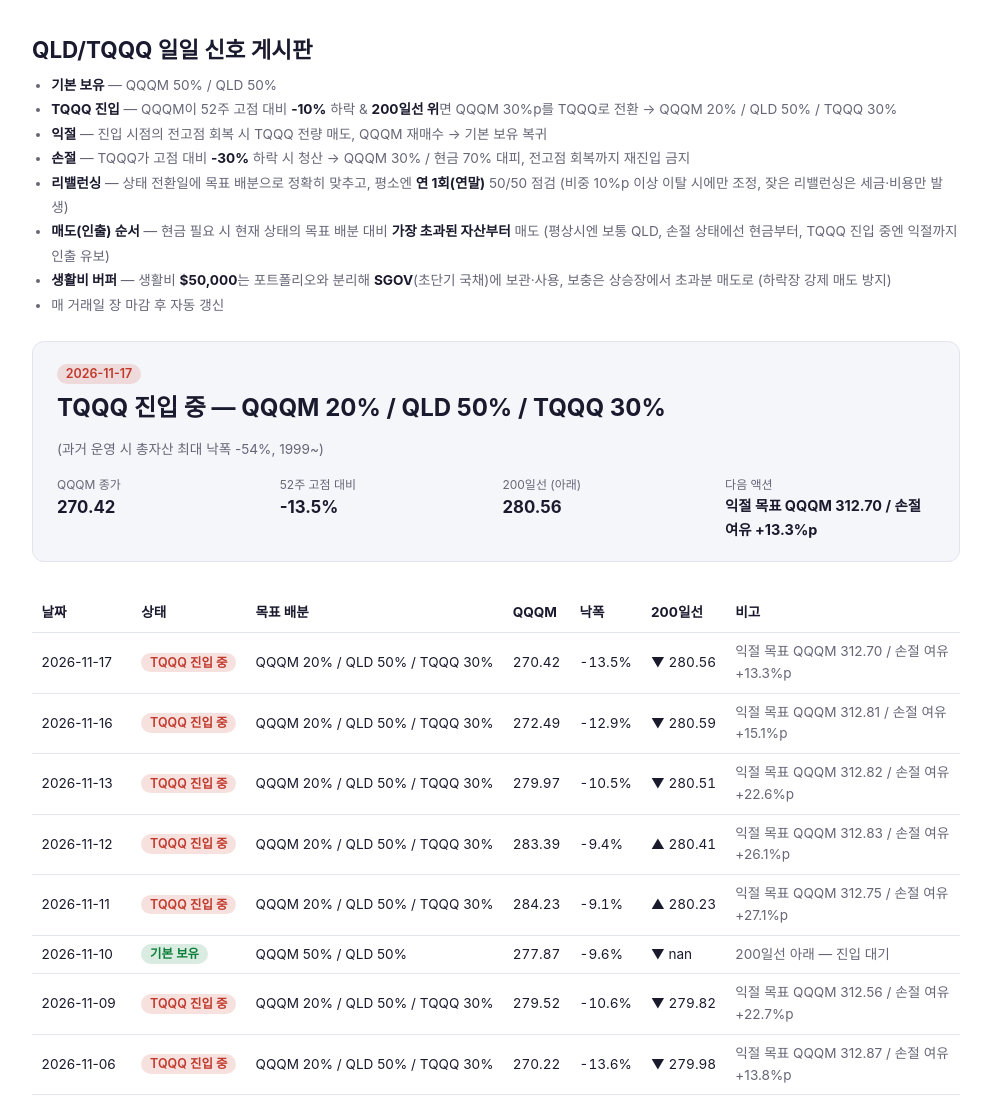
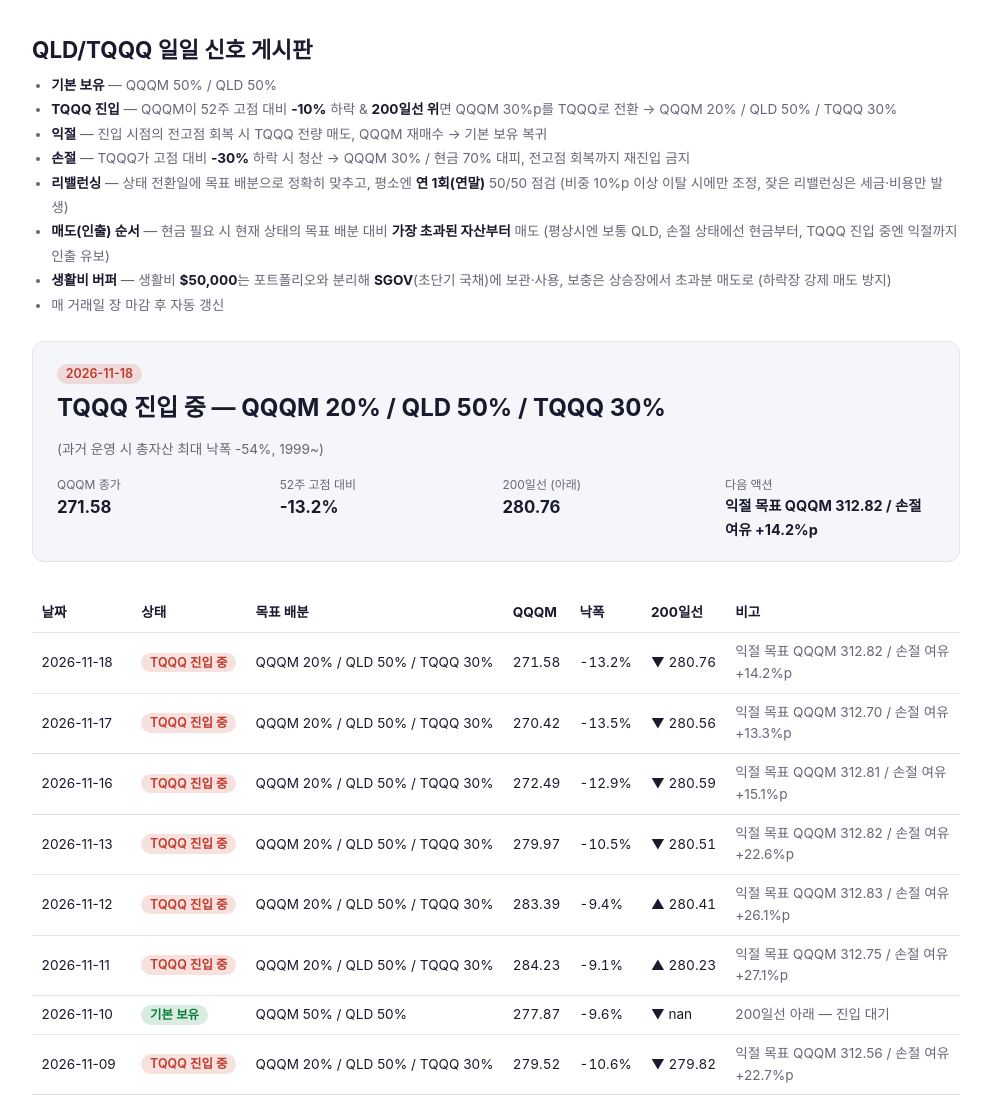
Before and after one commit to jeonck/qld-tqqq, a plain HTML site: page docs/index.html in a window 1280 px wide. Shown: the top 1100 px of the page, without its empty margins (144-1135 px from the left). Drawn offline with Linux system fonts and the light colour scheme.

Commit message:
signal: 2026-11-19 일일 신호 갱신

```diff
--- a/docs/index.html
+++ b/docs/index.html
@@ -63,14 +63,14 @@ QQQM 30%p를 TQQQ로 전환 → QQQM 20% / QLD 50% / TQQQ 30%</li>
 </ul>
 
 <div class="card">
-  <span class="badge tqqq">2026-11-17</span>
+  <span class="badge tqqq">2026-11-18</span>
   <div class="state">TQQQ 진입 중 — QQQM 20% / QLD 50% / TQQQ 30%
   <span class="mdd">(과거 운영 시 총자산 최대 낙폭 -54%, 1999~)</span></div>
   <div class="grid">
-    <div><span>QQQM 종가</span><b>270.42</b></div>
-    <div><span>52주 고점 대비</span><b>-13.5%</b></div>
-    <div><span>200일선 (아래)</span><b>280.56</b></div>
-    <div><span>다음 액션</span><b style="font-size:.9rem">익절 목표 QQQM 312.70 / 손절 여유 +13.3%p</b></div>
+    <div><span>QQQM 종가</span><b>271.58</b></div>
+    <div><span>52주 고점 대비</span><b>-13.2%</b></div>
+    <div><span>200일선 (아래)</span><b>280.76</b></div>
+    <div><span>다음 액션</span><b style="font-size:.9rem">익절 목표 QQQM 312.82 / 손절 여유 +14.2%p</b></div>
   </div>
 </div>
 
@@ -79,6 +79,15 @@ QQQM 30%p를 TQQQ로 전환 → QQQM 20% / QLD 50% / TQQQ 30%</li>
 <thead><tr><th>날짜</th><th>상태</th><th>목표 배분</th><th>QQQM</th><th>낙폭</th>
 <th>200일선</th><th>비고</th></tr></thead>
 <tbody>
+<tr>
+        <td>2026-11-18</td>
+        <td><span class="badge tqqq">TQQQ 진입 중</span></td>
+        <td>QQQM 20% / QLD 50% / TQQQ 30%</td>
+        <td class="num">271.58</td>
+        <td class="num">-13.2%</td>
+        <td class="num">▼ 280.76</td>
+        <td class="note">익절 목표 QQQM 312.82 / 손절 여유 +14.2%p</td>
+        </tr>
 <tr>
         <td>2026-11-17</td>
         <td><span class="badge tqqq">TQQQ 진입 중</span></td>
```
Also changed, not shown: docs/history.json (+12 -0 lines).
